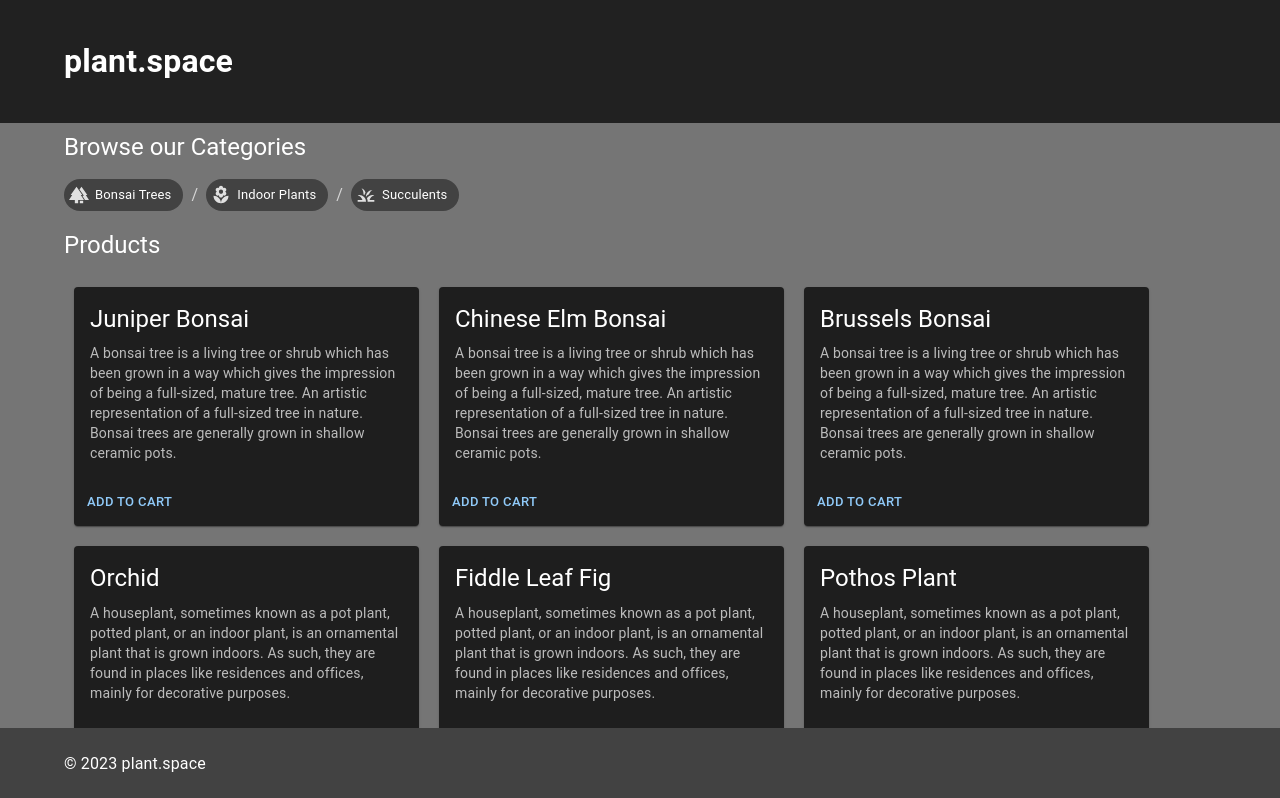
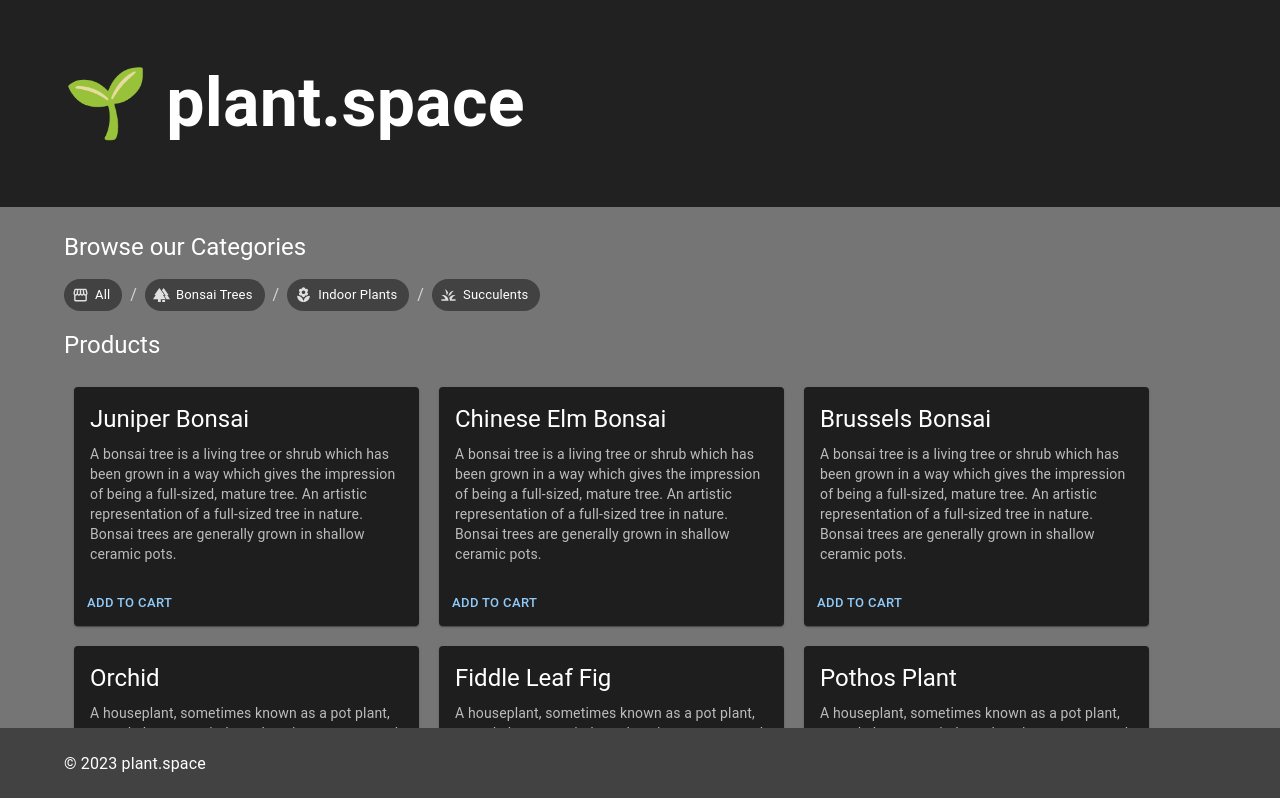
Before and after one commit to dustinapodaca/StoreFront, a React (Create React App) app: page / in a window 1280 px wide. Shown: the top 798 px of the page. Built offline with nearby package versions, Linux system fonts and the light colour scheme.

Commit message:
updated styles

```diff
--- a/src/Components/Categories/index.jsx
+++ b/src/Components/Categories/index.jsx
@@ -10,6 +10,7 @@ import Chip from "@mui/material/Chip";
 import ForestIcon from '@mui/icons-material/Forest';
 import LocalFloristIcon from '@mui/icons-material/LocalFlorist';
 import GrassIcon from '@mui/icons-material/Grass';
+import StorefrontIcon from "@mui/icons-material/Storefront";
 import { Typography } from '@mui/material';
 import { green } from '@mui/material/colors';
 
@@ -48,6 +49,7 @@ const Categories = (props) => {
         sx={{
           py: 1,
           px: 2,
+          pt: 3,
           width: "100%",
           paddingBottom: "10px",
           backgroundColor: (theme) =>
@@ -64,9 +66,29 @@ const Categories = (props) => {
             <StyledBreadcrumb
               component="a"
               href="#"
+              label="All"
+              name="all"
+              icon={
+                <StorefrontIcon
+                  fontSize="small"
+                  sx={{ color: green[500], pl: "3px" }}
+                />
+              }
+              onClick={() => {
+                props.dispatch({ type: "RESET", payload: "all" });
+              }}
+            />
+            <StyledBreadcrumb
+              component="a"
+              href="#"
               label="Bonsai Trees"
               name="bonsai-trees"
-              icon={<ForestIcon fontSize="small" sx={{ color: green[500] }} />}
+              icon={
+                <ForestIcon
+                  fontSize="small"
+                  sx={{ color: green[500], pl: "3px" }}
+                />
+              }
               onClick={() => {
                 props.dispatch({ type: "ACTIVE", payload: "bonsai-trees" });
               }}
@@ -76,7 +98,12 @@ const Categories = (props) => {
               href="#"
               label="Indoor Plants"
               name="indoor-plants"
-              icon={<LocalFloristIcon fontSize="small" sx={{ color: green[500] }} />}
+              icon={
+                <LocalFloristIcon
+                  fontSize="small"
+                  sx={{ color: green[500], pl: "3px" }}
+                />
+              }
               onClick={() => {
                 props.dispatch({ type: "ACTIVE", payload: "indoor-plants" });
               }}
@@ -87,7 +114,12 @@ const Categories = (props) => {
               label="Succulents"
               name="succulents"
               value="bonsai-trees"
-              icon={<GrassIcon fontSize="small" />}
+              icon={
+                <GrassIcon
+                  fontSize="small"
+                  sx={{ color: green[500], pl: "3px" }}
+                />
+              }
               onClick={() => {
                 props.dispatch({ type: "ACTIVE", payload: "succulents" });
               }}
--- a/src/Components/Footer/index.jsx
+++ b/src/Components/Footer/index.jsx
@@ -12,9 +12,9 @@ const Footer = () => {
         sx={{
           py: 1,
           px: 2,
+          position: "fixed",
           bottom: 0,
           width: "100%",
-          position: "fixed",
           mt: "auto",
           backgroundColor: (theme) =>
             theme.palette.mode === "light"
--- a/src/Components/Header/index.jsx
+++ b/src/Components/Header/index.jsx
@@ -2,6 +2,7 @@ import React from "react";
 import CssBaseline from "@mui/material/CssBaseline";
 import Box from "@mui/material/Box";
 import Container from "@mui/material/Container";
+import { Typography } from "@mui/material";
 
 const Header = () => {
   return (
@@ -20,7 +21,9 @@ const Header = () => {
         }}
       >
         <Container>
-          <h1>plant.space</h1>
+          <Typography variant="h4" component="h1">
+            <h1>🌱 plant.space</h1>
+          </Typography>
         </Container>
       </Box>
     </>
--- a/src/Components/Products/index.jsx
+++ b/src/Components/Products/index.jsx
@@ -23,6 +23,7 @@ const Products = (props) => {
           py: 1,
           px: 2,
           width: "100%",
+          pb: 15,
           backgroundColor: (theme) =>
             theme.palette.mode === "light"
               ? theme.palette.grey[100]
```
